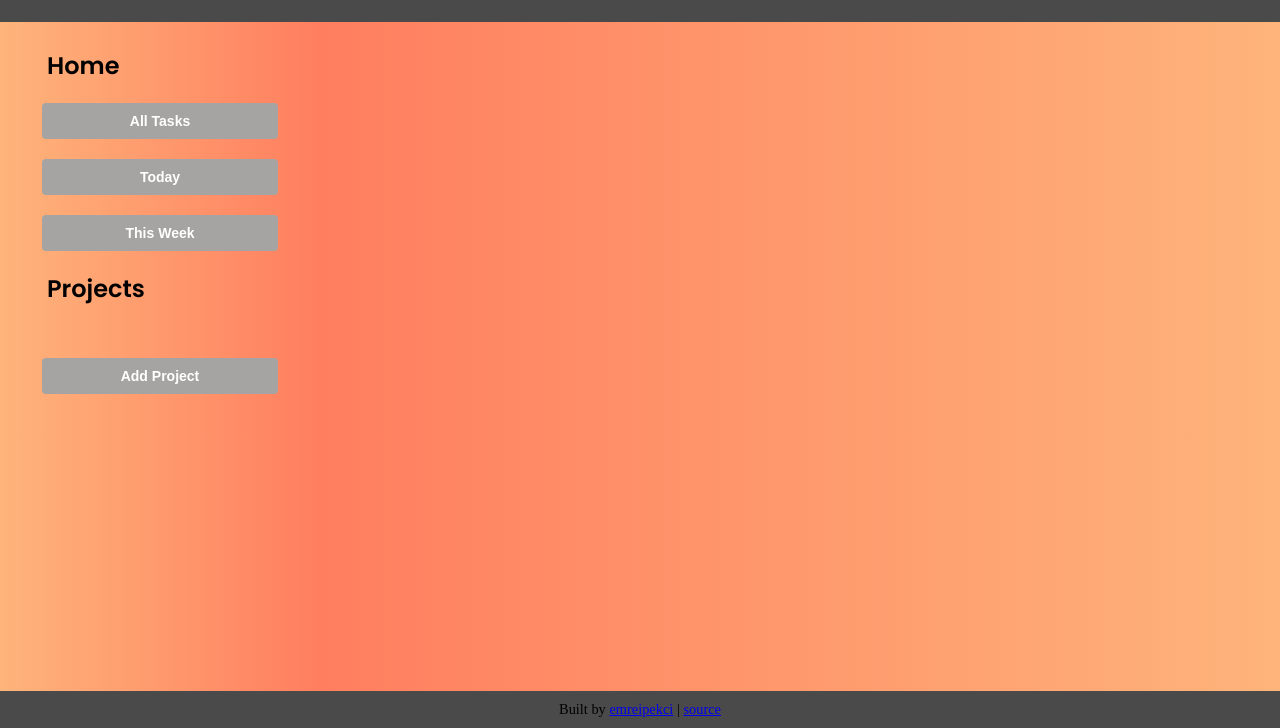
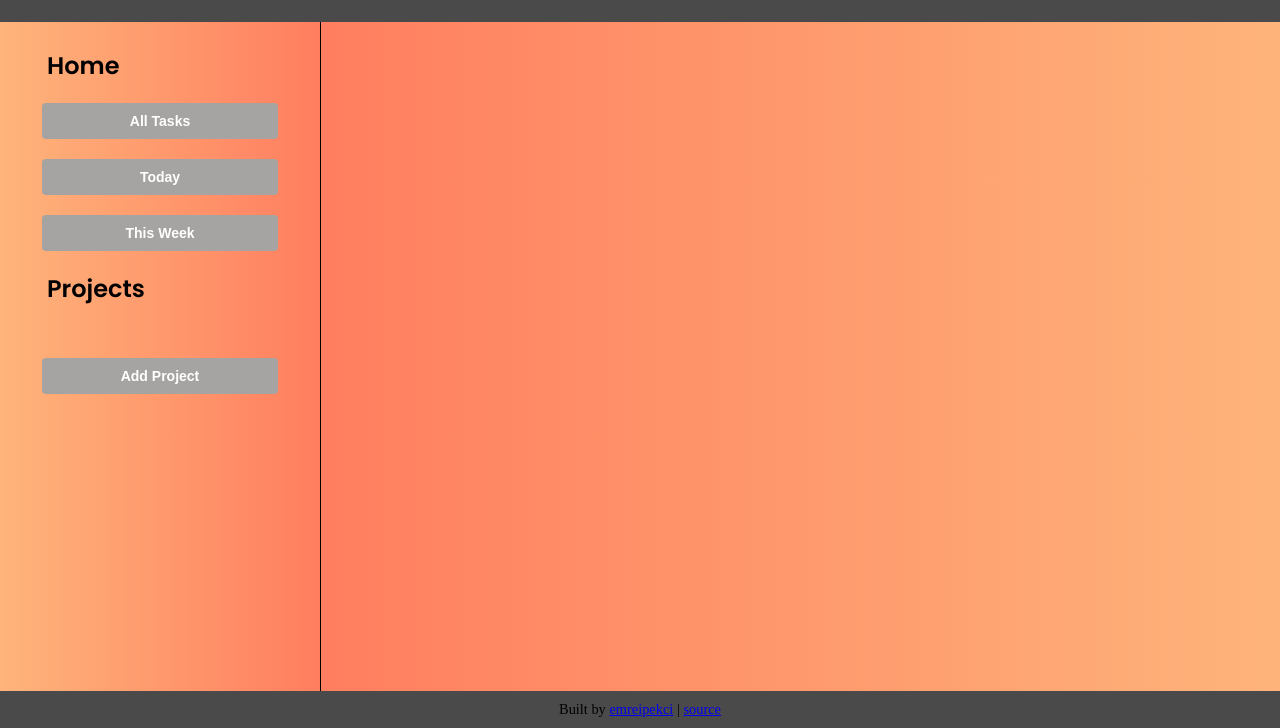
Before and after one commit to emreipekci/todo-list, a website built with webpack: page src/template.html in a window 1280 px wide. Shown: the part 72-800 px from the top of the page. Built offline with nearby package versions, Linux system fonts and the light colour scheme.

Commit message:
fixed UI design

```diff
--- a/src/styles.css
+++ b/src/styles.css
@@ -41,7 +41,6 @@ main {
     grid-column: 1;
     padding: 1em 2em;
     background: linear-gradient(to left, #ff7e5f, #feb47b);
-
 }
 
 footer {
@@ -71,6 +70,10 @@ button {
     padding: 10px 20px;
     border-radius: 4px;
     font-size: var(--font-size);
+}
+
+.home-buttons:active {
+    color: black;
 }
 
 .content-preview {
@@ -151,7 +154,8 @@ button {
 /*Task form*/
 
 #content-preview {
-    padding: 3em 3em 1em 3em;
+    padding: 2em 3em 1em 3em;
+    border-left: 1px solid;
 }
 
 #content-preview .title-element {
```
